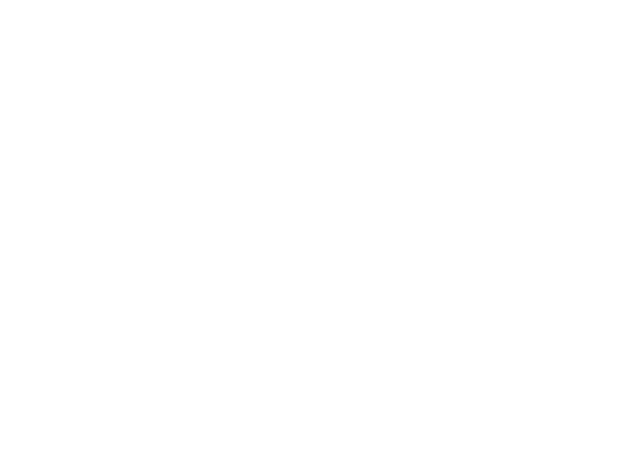
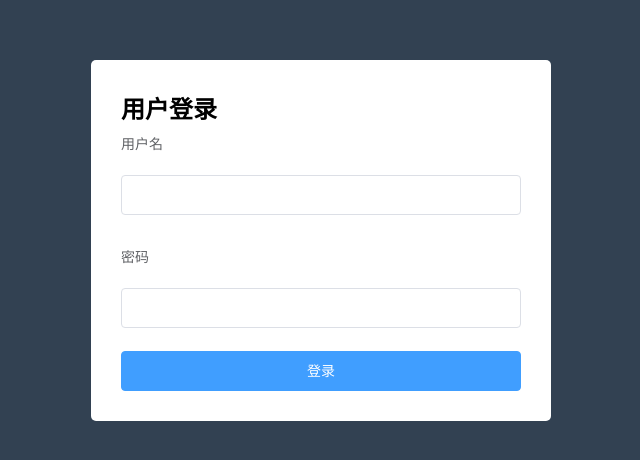
Before and after one commit to Mayday6/mallmanager, a Vue app: page /#/login in a window 1280 px wide. Shown: the part 160-620 px from the top of the page, without its empty margins (319-959 px from the left). Built offline with nearby package versions, Linux system fonts and the light colour scheme.

Commit message:
用户退出

```diff
--- a/package.json
+++ b/package.json
@@ -11,6 +11,8 @@
     "build": "node build/build.js"
   },
   "dependencies": {
+    "axios": "^0.18.0",
+    "element-ui": "^2.4.9",
     "vue": "^2.5.2",
     "vue-router": "^3.0.1"
   },
--- a/src/App.vue
+++ b/src/App.vue
@@ -11,5 +11,7 @@ export default {
 </script>
 
 <style>
-
+#app{
+  height: 100%;
+}
 </style>
--- /dev/null
+++ b/src/assets/css/index.css
@@ -0,0 +1,5 @@
+html,body,h2{
+  padding: 0;
+  margin: 0;
+  height: 100%;
+}
--- a/src/main.js
+++ b/src/main.js
@@ -2,9 +2,15 @@
 // (runtime-only or standalone) has been set in webpack.base.conf with an alias.
 import Vue from 'vue'
 import App from './App'
+import ElementUI from 'element-ui'
+import 'element-ui/lib/theme-chalk/index.css'
 import router from './router'
+import '@/assets/css/index.css'
+import HttpTool from '@/pulign/http.js'
 
 Vue.config.productionTip = false
+Vue.use(ElementUI)
+Vue.use(HttpTool)
 
 /* eslint-disable no-new */
 new Vue({
--- /dev/null
+++ b/src/pulign/http.js
@@ -0,0 +1,7 @@
+import axios from 'axios'
+const HttpTool = {}
+HttpTool.install = (Vue) => {
+  axios.defaults.baseURL = 'http://localhost:8888/api/private/v1/'
+  Vue.prototype.$http = axios
+}
+export default HttpTool
--- a/src/router/index.js
+++ b/src/router/index.js
@@ -1,9 +1,12 @@
 import Vue from 'vue'
 import Router from 'vue-router'
-
+import Login from '@/views/login'
+import Home from '@/views/home'
 Vue.use(Router)
 
 export default new Router({
   routes: [
+    {name: 'login', path: '/login', component: Login},
+    {path: '/', component: Home}
   ]
 })
--- /dev/null
+++ b/src/views/home.vue
@@ -0,0 +1,126 @@
+<template>
+<div>
+<el-container class="container">
+<el-header class="header">
+<el-row>
+<el-col :span="4">
+<div class="grid-content bg-purple"><img src="../assets/logo.png" alt=""></div>
+</el-col>
+<el-col :span="19" class="middle">
+<div class="grid-content bg-purple-light"><h2>电商管理系统</h2></div>
+</el-col>
+<el-col :span="1">
+<div class="grid-content bg-purple"><a href="" class="loginout" @click.prevent="loginout()">退出</a></div>
+</el-col>
+</el-row>
+</el-header>
+<el-container>
+<el-aside class="aslide" width="200px">
+<el-menu
+:router="true"
+:unique-opened="true"
+default-active="1"
+class="el-menu-vertical-demo">
+<el-submenu index="1">
+<template slot="title">
+<i class="el-icon-location"></i>
+<span>用户管理</span>
+</template>
+<el-menu-item index="/user">
+<i class="el-icon-menu"></i>
+用户列表</el-menu-item>
+</el-submenu>
+<el-submenu index="2">
+<template slot="title">
+<i class="el-icon-location"></i>
+<span>权限管理</span>
+</template>
+<el-menu-item index="/role"><i class="el-icon-menu"></i>角色列表</el-menu-item>
+<el-menu-item index="/right"><i class="el-icon-menu"></i>权限列表</el-menu-item>
+</el-submenu>
+<el-submenu index="3">
+<template slot="title">
+<span><i class="el-icon-location"></i>商品管理</span>
+</template>
+<el-menu-item index="3-1"><i class="el-icon-menu"></i>商品列表</el-menu-item>
+<el-menu-item index="3-2"><i class="el-icon-menu"></i>分类列表</el-menu-item>
+<el-menu-item index="3-3"><i class="el-icon-menu"></i>商品分类</el-menu-item>
+</el-submenu>
+<el-submenu index="4">
+<template slot="title">
+<i class="el-icon-location"></i>
+<span>订单管理</span>
+</template>
+<el-menu-item index="4-1">
+<i class="el-icon-menu"></i>订单列表</el-menu-item>
+</el-submenu>
+<el-submenu index="5">
+<template slot="title">
+<i class="el-icon-location"></i>
+<span>数据统计</span>
+</template>
+<el-menu-item index="5-1"><i class="el-icon-menu"></i>数据报表</el-menu-item>
+</el-submenu>
+</el-menu>
+</el-aside>
+<el-main class="main">Main</el-main>
+</el-container>
+</el-container>
+</div>
+</template>
+<script>
+export default {
+  // 判断用户是否登录
+  beforeCreate () {
+    const token = sessionStorage.getItem('token')
+    if (!token) {
+      this.$router.push('/login')
+      this.message.warning('请先登录')
+    } else {
+      this.massage.warning('进入到登录页')
+      this.$router.push('/')
+    }
+  },
+  methods: {
+    loginout () {
+      sessionStorage.clear()
+      this.$router.push({name: 'login'})
+      this.$message.success('退出成功')
+    }
+
+  }
+}
+</script>
+<style>
+.container {
+  height: 100%;
+}
+
+.header {
+  background-color: #b3c0d1;
+}
+
+.aside {
+  background-color: #d3dce6;
+}
+
+.main {
+  background-color: #e9eef3;
+  height: 100%;
+}
+/* 头部样式 */
+.header .middle {
+  line-height: 60px;
+  color: #fff;
+  text-align: center;
+}
+
+.header .loginout {
+  line-height: 60px;
+  text-decoration: none;
+}
+
+.menu {
+  height: 100%;
+}
+</style>
--- /dev/null
+++ b/src/views/login.vue
@@ -0,0 +1,76 @@
+<template>
+<div class=" login-wrap">
+    <el-form label-position="top" label-width="80px" class="login-form">
+        <h2>用户登录</h2>
+        <el-form-item label="用户名">
+            <el-input v-model="formdata.username"></el-input>
+        </el-form-item>
+        <el-form-item label="密码">
+            <el-input v-model="formdata.password"></el-input>
+        </el-form-item>
+        <el-button type="primary" class="login-button" @click.prevent="handleLoginin()">登录</el-button>
+    </el-form>
+</div>
+</template>
+
+<script>
+export default {
+  // 数据保存
+  data () {
+    return {
+      formdata: {
+        username: '',
+        password: ''
+      }
+    }
+  },
+  methods: {
+    async handleLoginin () {
+      const res = await this.$http.post('login', this.formdata)
+      const {meta} = res.data
+      if (meta.status === 200) {
+        // 获取token的值，将值保存在本地浏览器
+        const token = res.data.data.token
+        sessionStorage.setItem('token', token)
+        // 登录成功以后，设置请求到首页
+        this.$router.push('/')
+        this.$message.success(meta.msg)
+      } else {
+        this.$message.warning(meta.msg)
+      }
+    }
+    // handleLoginin () {
+    //   this.$http.post('login', this.formdata)
+    //     .then((res) => {
+    //       const {meta} = res.data
+    //       if (meta.status === 200) {
+    //         this.$message.success(meta.msg)
+    //       } else {
+    //         this.$message.warning(meta.msg)
+    //       }
+    //     })
+    // }
+  }
+}
+</script>
+
+<style>
+.login-wrap {
+  background-color: #324152;
+  height: 100%;
+  display: flex;
+  justify-content: center;
+  align-items: center;
+}
+
+.login-wrap .login-form {
+  background-color: #fff;
+  width: 400px;
+  padding: 30px;
+  border-radius: 5px;
+}
+
+.login-wrap .login-form .login-button {
+  width: 100%;
+}
+</style>
```
Also changed, not shown: src/assets/logo.png (added), 1 other file (tests, documents, lock files or other folders).
